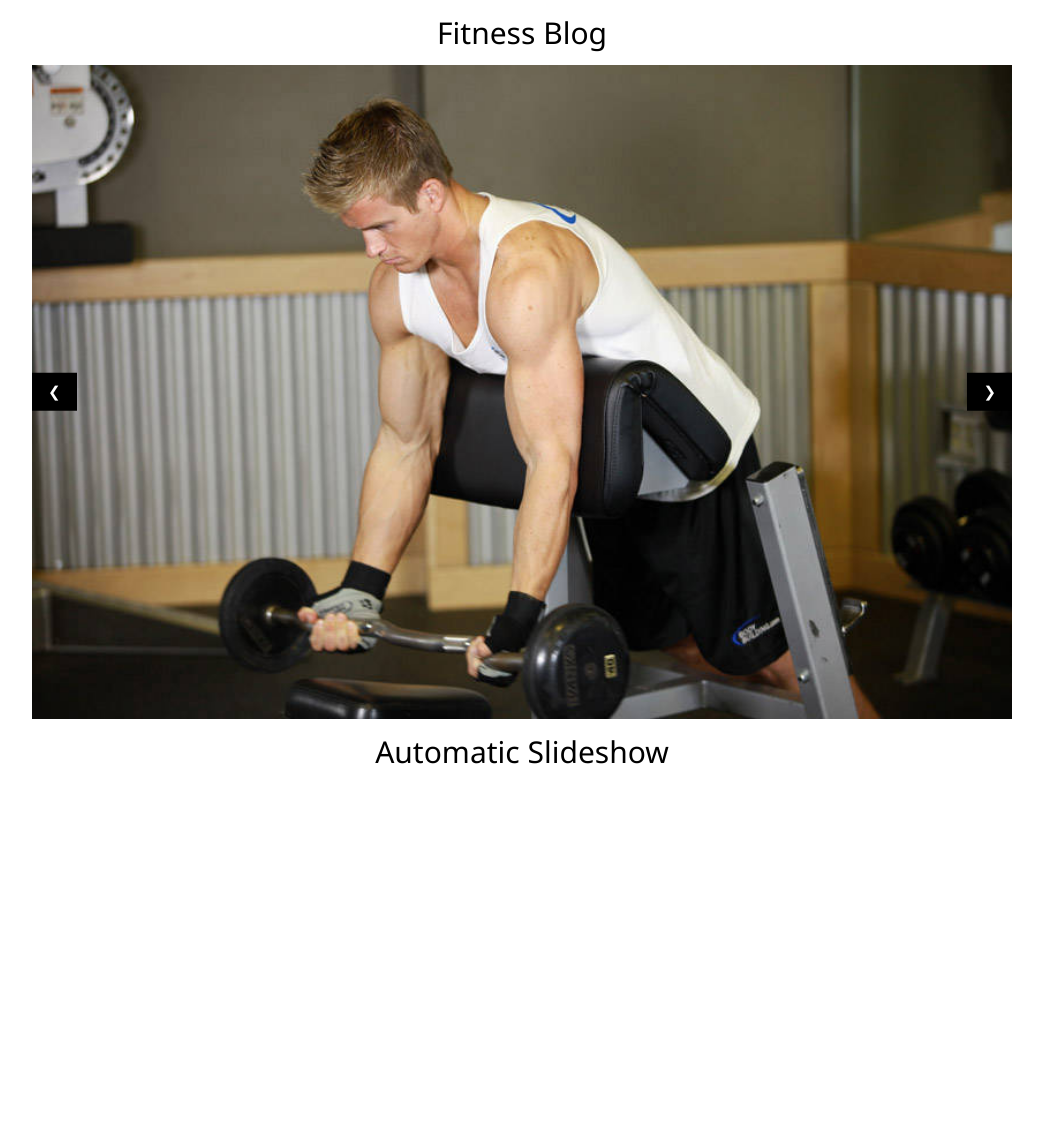
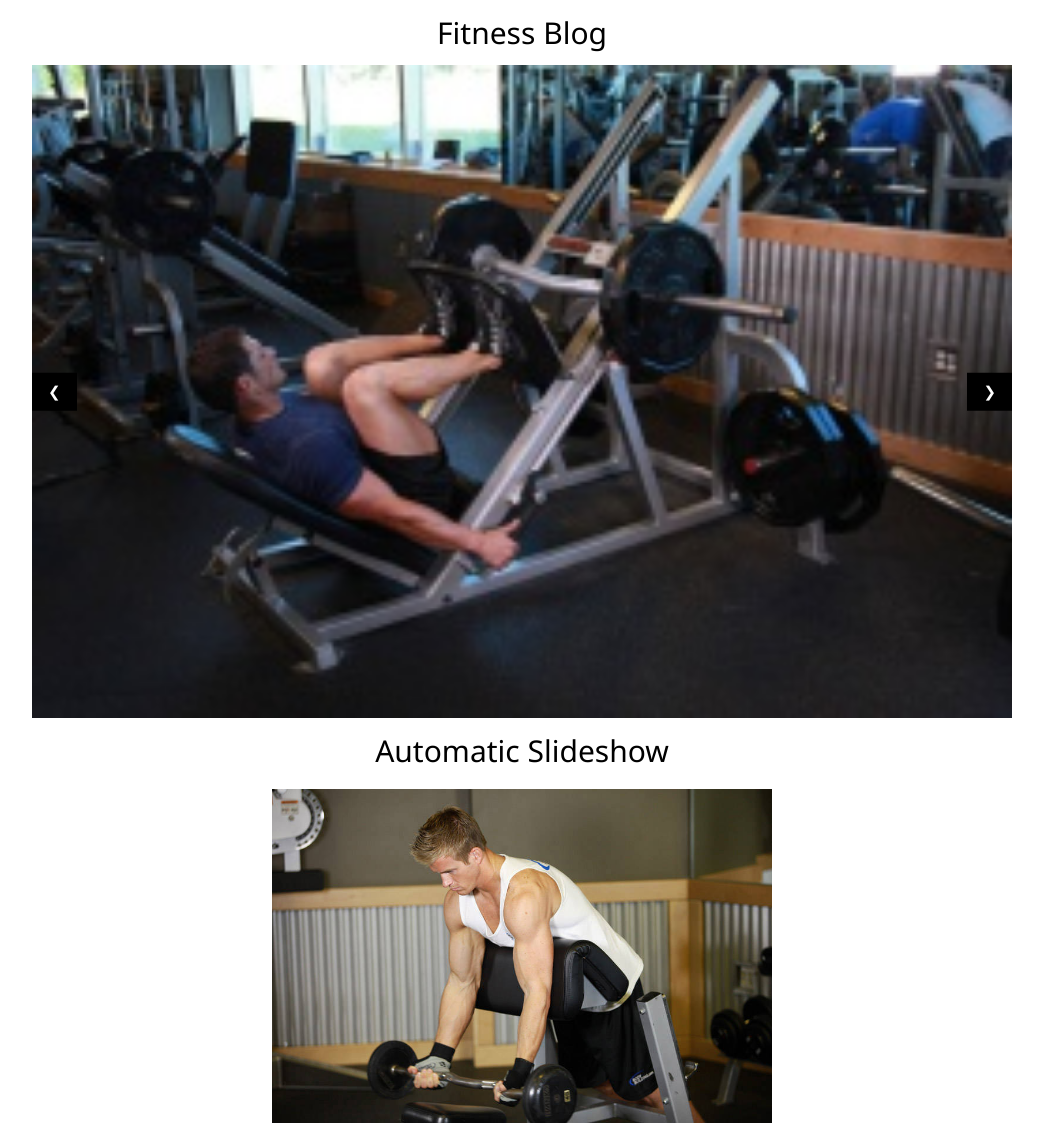
Before and after one commit to prensmiskin/fitnessblog, a Jekyll site: the page index.html, which Jekyll copies as it is, in a window 1280 px wide. Shown: the whole page, without its empty margins (118-1161 px from the left). Built offline with Jekyll 4.4.1, drawn with Linux system fonts in a browser that asks for light colours; before the commit the page ends 900 px from its top, so only the background shows below that.

Commit message:
Update index.html
b

```diff
--- a/index.html
+++ b/index.html
@@ -26,9 +26,9 @@
 <h2 class="w3-center">Automatic Slideshow</h2>
 
 <div class="w3-content w3-section" style="max-width:500px">
-  <img class="mySlides" src="img_la.jpg" style="width:100%">
-  <img class="mySlides" src="img_ny.jpg" style="width:100%">
-  <img class="mySlides" src="img_chicago.jpg" style="width:100%">
+  <img class="mySlidess" src="images/a.jpg" style="width:100%">
+  <img class="mySlidess" src="images/b.jpg" style="width:100%">
+  <img class="mySlidess" src="images/c.jpg" style="width:100%">
 </div>
 
 <script>
```
Also changed, not shown: other parts of index.html (+1 -1 lines).
